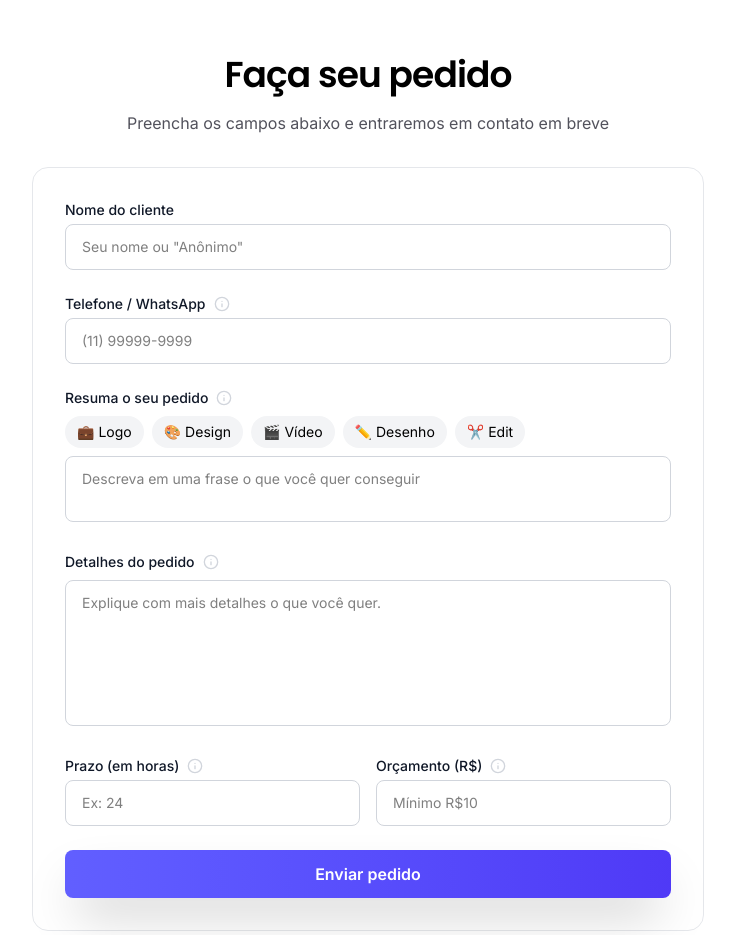
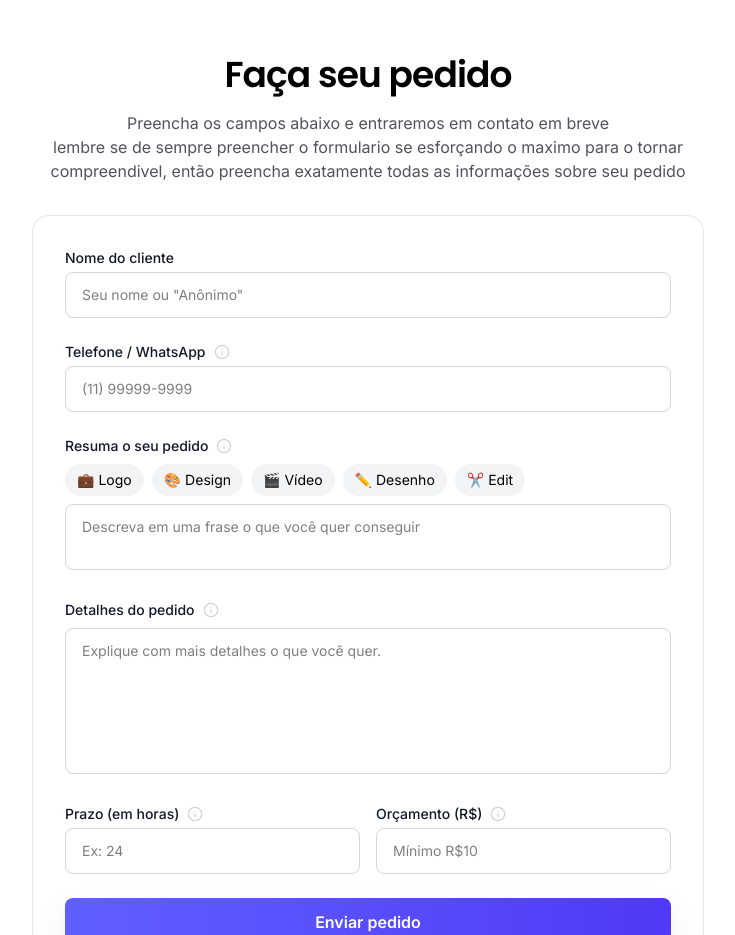
Before and after one commit to LacerThiago/Baark-Site-1.0, a website: page index.html in a window 1280 px wide. Shown: the part 1640-2575 px from the top of the page, without its empty margins (272-1007 px from the left). Drawn offline with nearby package versions, Linux system fonts and the light colour scheme.

Commit message:
Add reminder for form clarity
Added a reminder for users to fill out the form clearly.

```diff
--- a/index.html
+++ b/index.html
@@ -302,6 +302,9 @@
           <p class="text-zinc-600">
             Preencha os campos abaixo e entraremos em contato em breve
           </p>
+        <p class ="text-zinc-600">
+          lembre se de sempre preencher o formulario se esforçando o maximo para o tornar compreendivel, então preencha exatamente todas as informações sobre seu pedido
+        </p>
         </div>
 
         <div
```
